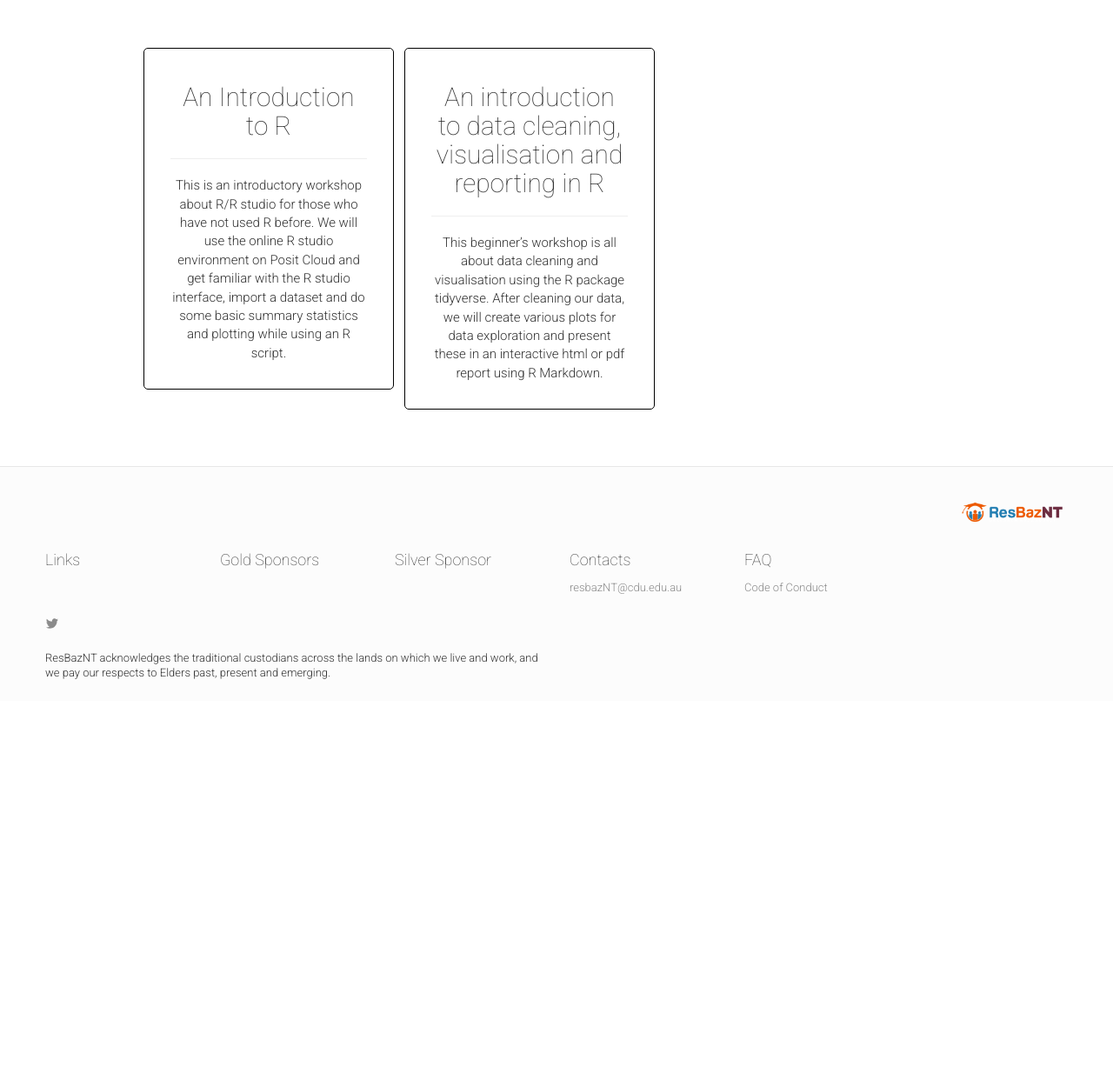
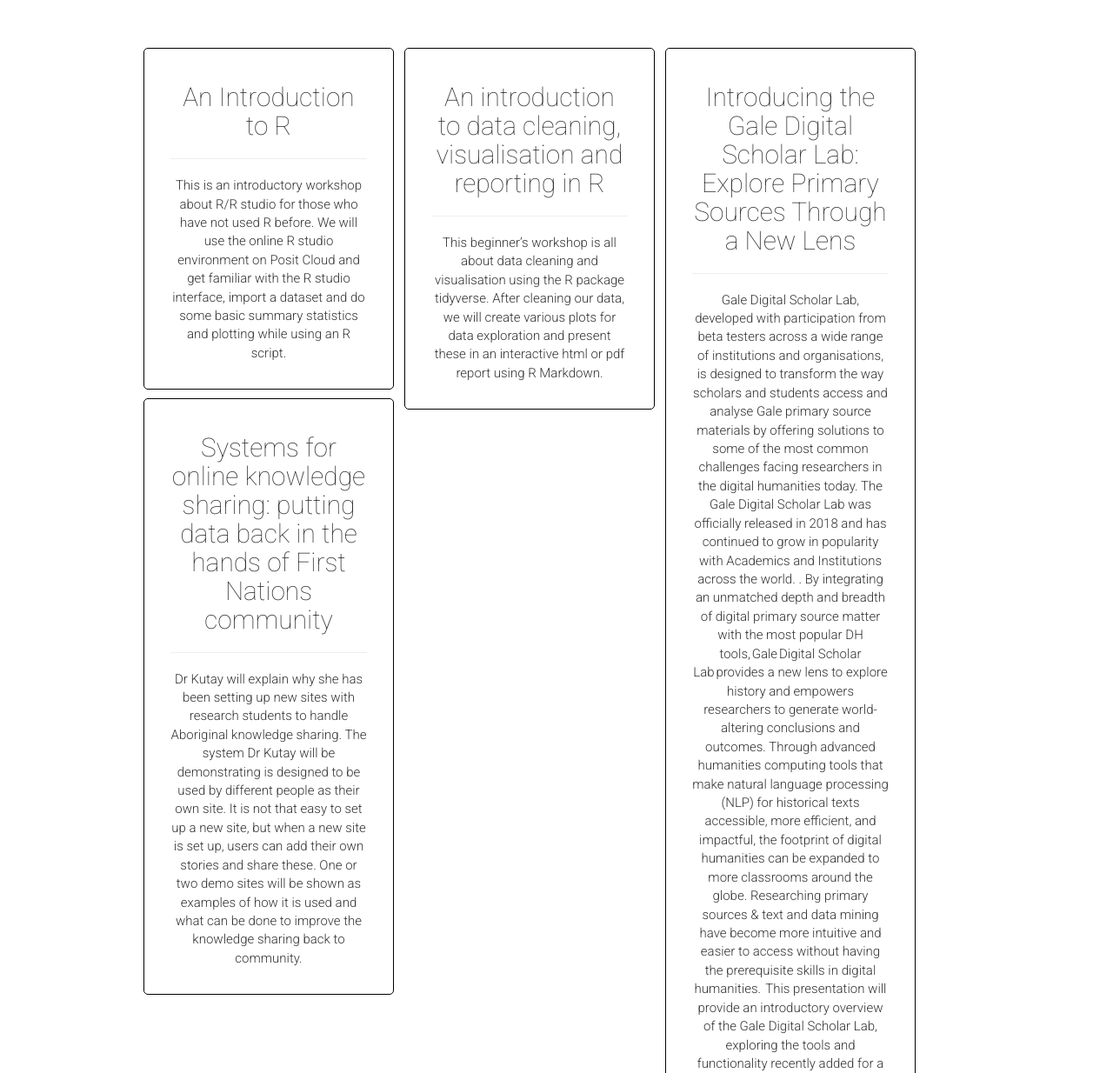
Before and after one commit to resbaznt/resbaz2023NT, a Jekyll site: the page built from sessions.html, in a window 1280 px wide and 1400 px high, scrolled down 241 px. Shown: the part 166-1400 px from the top of the window at 87% size. Built offline with Jekyll 4.4.1, drawn with Linux system fonts in a browser that asks for light colours; nearby versions of some CDN libraries; comment, search, counter and statistics services are not loaded; before the commit the page ends 1213 px from its top, so only the background shows below that; part of the change alters nothing that is shown; some of the changed text lies outside the part shown.

```diff
--- a/_data/sessions.yml
+++ b/_data/sessions.yml
@@ -46,41 +46,33 @@
 -
   id: 1053
   title: "An Introduction to R"
-  subtype: talk
+  subtype: workshop
   speakers: [3]
   #service: true
   description: "This is an introductory workshop about R/R studio for those who have not used R before. We will use the online R studio environment on Posit Cloud and get familiar with the R studio interface, import a dataset and do some basic summary statistics and plotting while using an R script."
 -
   id: 1054
   title: "An introduction to data cleaning, visualisation and reporting in R"
-  subtype: talk
+  subtype: workshop
   speakers: [3]
   #service: true
   description: "This beginner’s workshop is all about data cleaning and visualisation using the R package tidyverse. After cleaning our data, we will create various plots for data exploration and present these in an interactive html or pdf report using R Markdown. "
 -
   id: 1055
-  title: "Introducing the Gale Digital Scholar Lab: Explore Primary Sources Through a New Lens "
+  title: "Introducing the Gale Digital Scholar Lab: Explore Primary Sources Through a New Lens"
   subtype: talk
   speakers: [4]
   #service: true
-  hidden: true
+  #hidden: true
   description: "Gale Digital Scholar Lab, developed with participation from beta testers across a wide range of institutions and organisations, is designed to transform the way scholars and students access and analyse Gale primary source materials by offering solutions to some of the most common challenges facing researchers in the digital humanities today. The Gale Digital Scholar Lab was officially released in 2018 and has continued to grow in popularity with Academics and Institutions across the world. . By integrating an unmatched depth and breadth of digital primary source matter with the most popular DH tools, Gale Digital Scholar Lab provides a new lens to explore history and empowers researchers to generate world-altering conclusions and outcomes. Through advanced humanities computing tools that make natural language processing (NLP) for historical texts accessible, more efficient, and impactful, the footprint of digital humanities can be expanded to more classrooms around the globe.
  Researching primary sources & text and data mining have become more intuitive and easier to access without having the prerequisite skills in digital humanities.  This presentation will provide an introductory overview of the Gale Digital Scholar Lab, exploring the tools and functionality recently added for a better user experience.  We will explore how Students/Academics/ Researchers, and Librarians can use the Gale Digital Scholar Lab to search through their institution's primary source holdings from Gale or upload their own content to build their content sets using articles from various historical newspapers, analyse this content using the TDM tools available in the Lab and finally export the visualisations from the Lab. "
-#-
-  #id: 1055
-  #title: "How can Collaborative-Coding help your research? by Dr Paula Martinez"
-  #subtype: talk
-  #speakers: [1]
-  ##service: true
-  #hidden: true
-  #description: "Let's face it, as researchers, we know that the best outcomes are produced when we collaborate with others. We can gain and share expertise, learn more, and challenge ourselves to improve. Then, why don't we apply the same guidelines of efficient collaboration to writing analysis code? Collaboration is a strategy in which multiple people work together to accomplish a particular goal; the best is that it can be applied to everything we do. Has the thought of 'cross fertilisation between industry and academia' crossed your mind? One of the ground rules of industry development teams is to 'not work alone'. In academia, we tend to work in silos or be solo drivers. In this talk, I will go through the benefits of collaborative coding and show examples of how it would help your research and give you a competitive advantage in the future. "
 -
   id: 1056
   title: "Systems for online knowledge sharing: putting data back in the hands of First Nations community"
   subtype: talk
   speakers: [6]
   #service: true
-  hidden: true
+  #hidden: true
   description: "Dr Kutay will explain why she has been setting up new sites with research students to handle Aboriginal knowledge sharing. The system Dr Kutay will be demonstrating is designed to be used by different people as their own site. It is not that easy to set up a new site, but when a new site is set up, users can add their own stories and share these. One or two demo sites will be shown as examples of how it is used and what can be done to improve the knowledge sharing back to community. "
 -
   id: 106
@@ -100,6 +92,6 @@
 #  id: 1001
 #  title: "Fundamentals of Reproducible Research"
 #  description: "On completion of this workshop, participants should be able to: <br>- identify ways to make their research better organised, more reproducible and transparent <br>- identify time-saving processes such as automation of common tasks <br>- safeguard themselves against fraud <br>- secure their data against loss or accidental disclosure <br>- identify best practices in reproducibility for current and future research projects <br><br>No prior knowledge or equipment/installs needed"
-#  subtype: workshop
+#  subtype: talk
 #  speakers: [18, 35]
 #  complexity: "Beginner"
```
